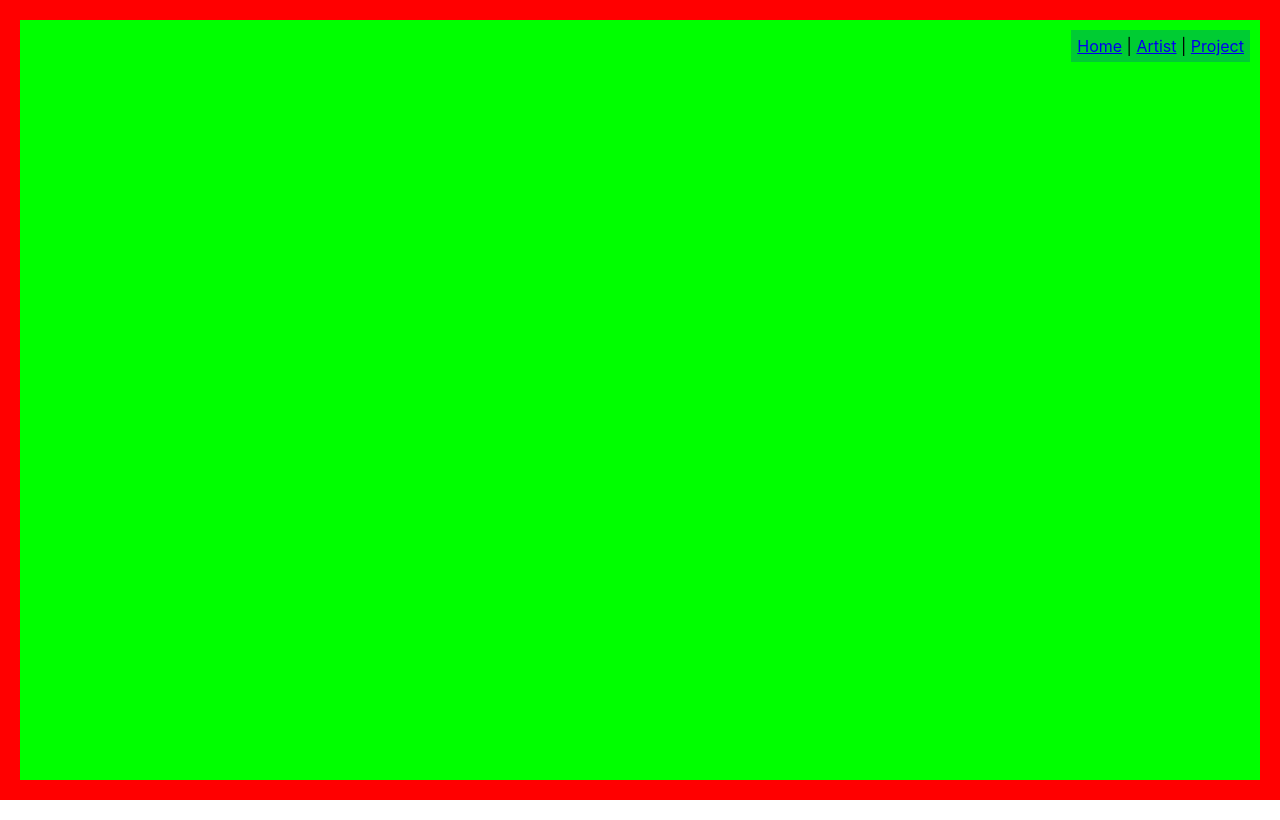
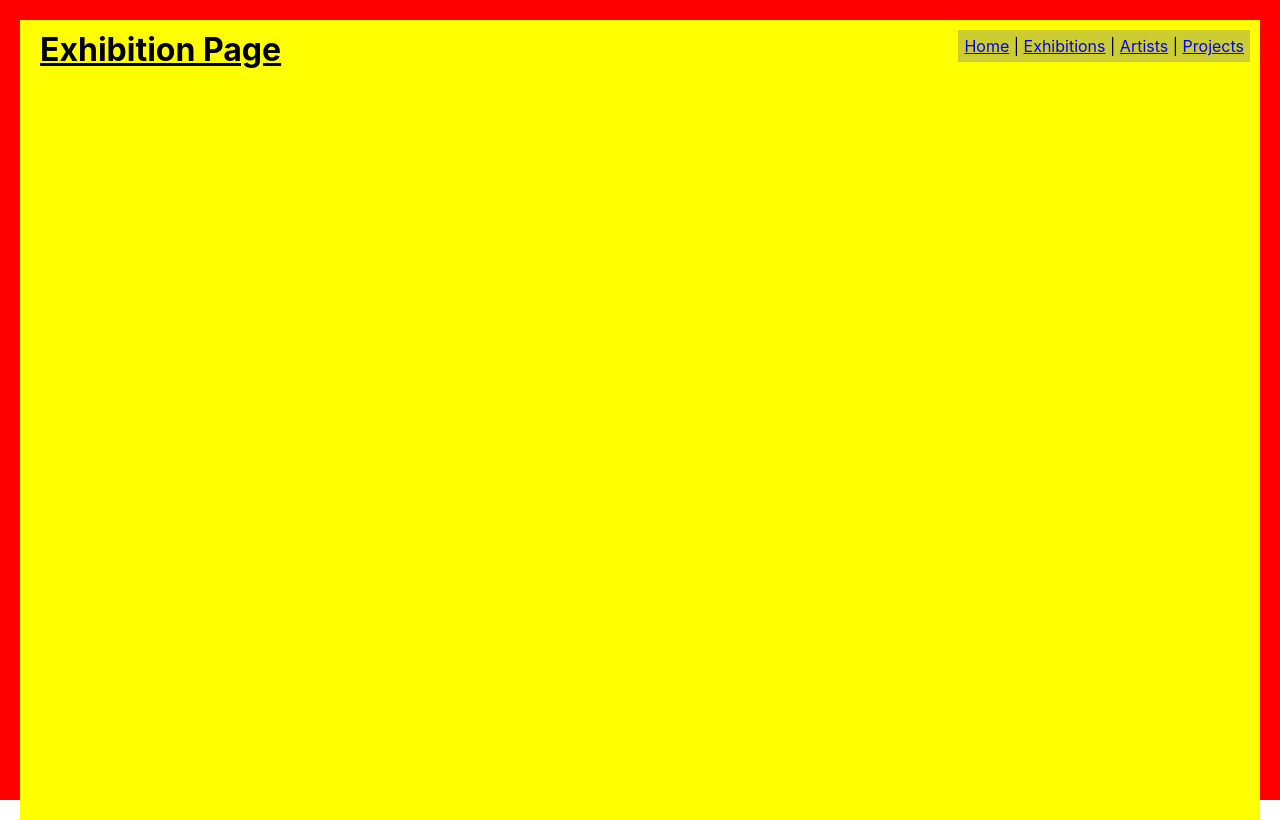
Before and after one commit to markargo/new-media-gallery, a React (Create React App) app in the folder react-app/: page /exhibition/1 in a window 1280 px wide. Built offline with nearby package versions, Linux system fonts and the light colour scheme.

Commit message:
Created a page template for exhibitions and added psuedo for other pages

```diff
--- a/react-app/src/App.tsx
+++ b/react-app/src/App.tsx
@@ -5,6 +5,7 @@ import './App.scss';
 import HomePage from './pages/HomePage';
 import ArtistPage from './pages/ArtistPage';
 import ProjectPage from './pages/ProjectPage';
+import ExhibitionPage from './pages/ExhibitionPage';
 
 function App() {
   return (
@@ -12,12 +13,14 @@ function App() {
       <div className='app-wrapper'>
         <div className='app-navigation'>
           <Link to='/'>Home</Link>&nbsp;|&nbsp;
-          <Link to='/artist/1'>Artist</Link>&nbsp;|&nbsp;
-          <Link to='/project/1'>Project</Link>
+          <Link to='/exhibition/1'>Exhibitions</Link>&nbsp;|&nbsp;
+          <Link to='/artist/1'>Artists</Link>&nbsp;|&nbsp;
+          <Link to='/project/1'>Projects</Link>
         </div>
 
         <Routes>
           <Route path="/" element={<HomePage />} />
+          <Route path="/exhibition/:id" element={<ExhibitionPage />} />
           <Route path="/artist/:id" element={<ArtistPage />} />
           <Route path="/project/:id" element={<ProjectPage />} />
         </Routes>
--- a/react-app/src/pages/ArtistPage.tsx
+++ b/react-app/src/pages/ArtistPage.tsx
@@ -12,6 +12,12 @@ const ArtistPage: React.FC<ArtistPageProps> = () => {
   return (
     <div className='artist-page-wrapper'>
       <h1>Artist Page ({id})</h1>
+      {/* renderHeaderImage() */}
+      {/* renderHeaderTitle() */}
+      {/* renderHeaderDesc() */}
+      {/* renderFeaturedExhibitions() */}
+      {/* renderFeaturedProjects() */}
+      {/* renderFooterDesc() */}
     </div>
   );
 };
--- /dev/null
+++ b/react-app/src/pages/ExhibitionPage.scss
@@ -0,0 +1,14 @@
+@import "../constants.scss";
+
+.exhibition-page-wrapper {
+  background-color: yellow;
+
+  width: 100%;
+  height: 100vh;
+
+  h1 {
+    margin: 0;
+    padding: 10px 20px;
+    text-decoration: underline;
+  }
+}
--- /dev/null
+++ b/react-app/src/pages/ExhibitionPage.tsx
@@ -0,0 +1,22 @@
+import React from 'react';
+import './ExhibitionPage.scss';
+
+interface ExhibitionPageProps {
+  // Define your component's props here
+}
+
+const ExhibitionPage: React.FC<ExhibitionPageProps> = () => {
+  return (
+    <div className='exhibition-page-wrapper'>
+      <h1>Exhibition Page</h1>
+      {/* renderHeaderImage() */}
+      {/* renderHeaderTitle() */}
+      {/* renderHeaderDesc() */}
+      {/* renderFeaturedArtists() */}
+      {/* renderFooterDesc() */}
+      {/* renderMediaGallery() */}
+      </div>
+  );
+};
+
+export default ExhibitionPage;
```
Also changed, not shown: react-app/src/pages/ProjectPage.tsx (+7 -1 lines).
